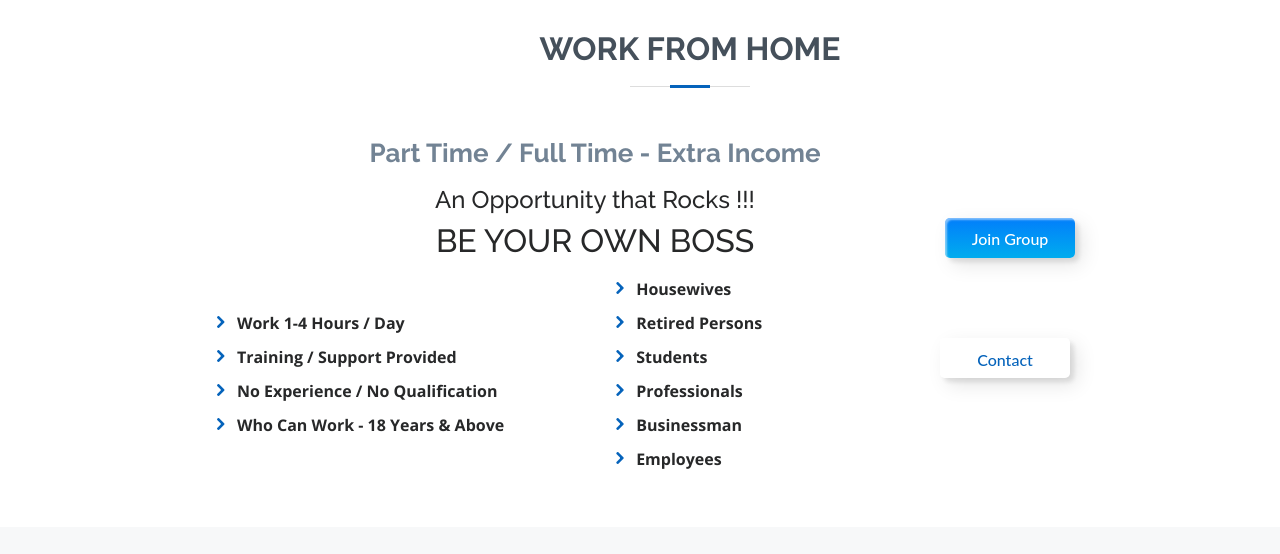
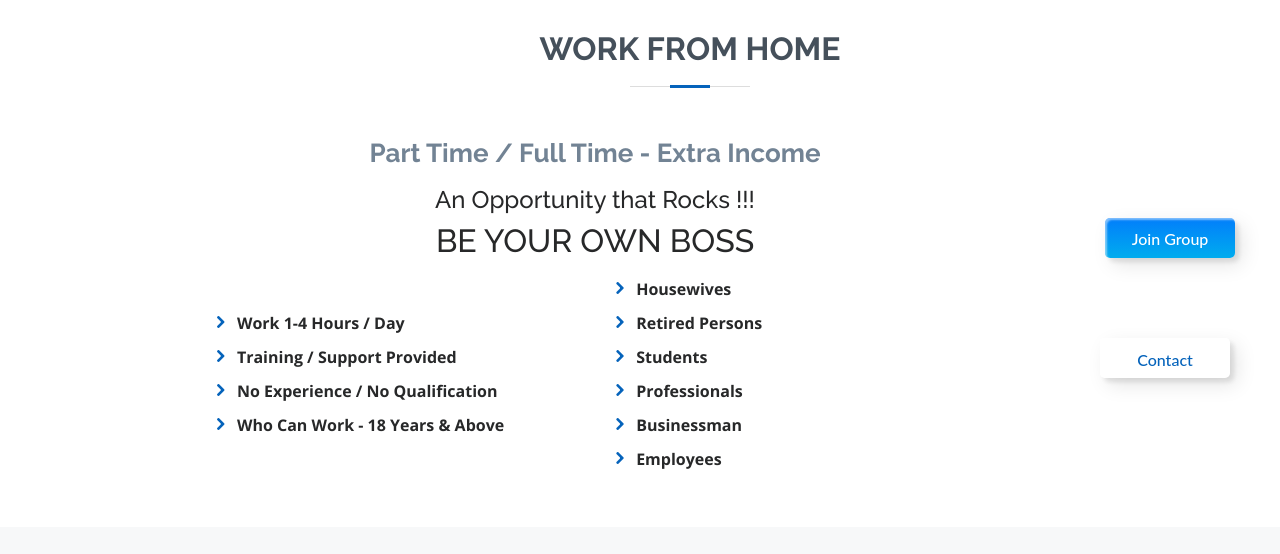
Before and after one commit to arunkumargt/VestigeAdBlog, a plain HTML site: page index.html in a window 1280 px wide. Shown: the top 554 px of the page. Drawn offline with nearby package versions, Linux system fonts and the light colour scheme.

Commit message:
button issues fixed

```diff
--- a/assets/css/send_btn.css
+++ b/assets/css/send_btn.css
@@ -138,7 +138,7 @@ p {
 }
 button {
   /*margin: 20px;*/
-  margin-left: -20em;
+  margin-left: 0em;
   margin-top: 5em;
 }
 .custom-btn {
```
